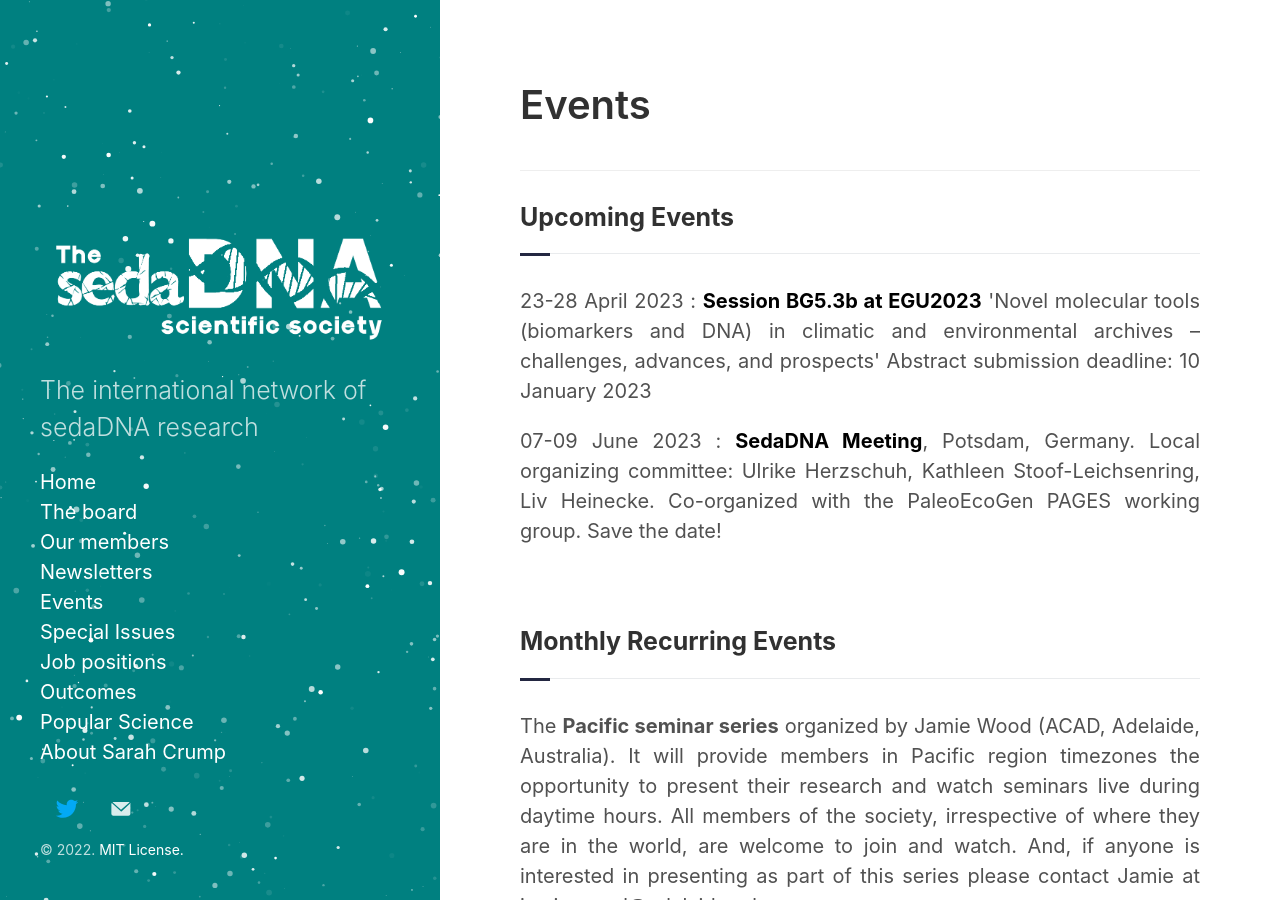
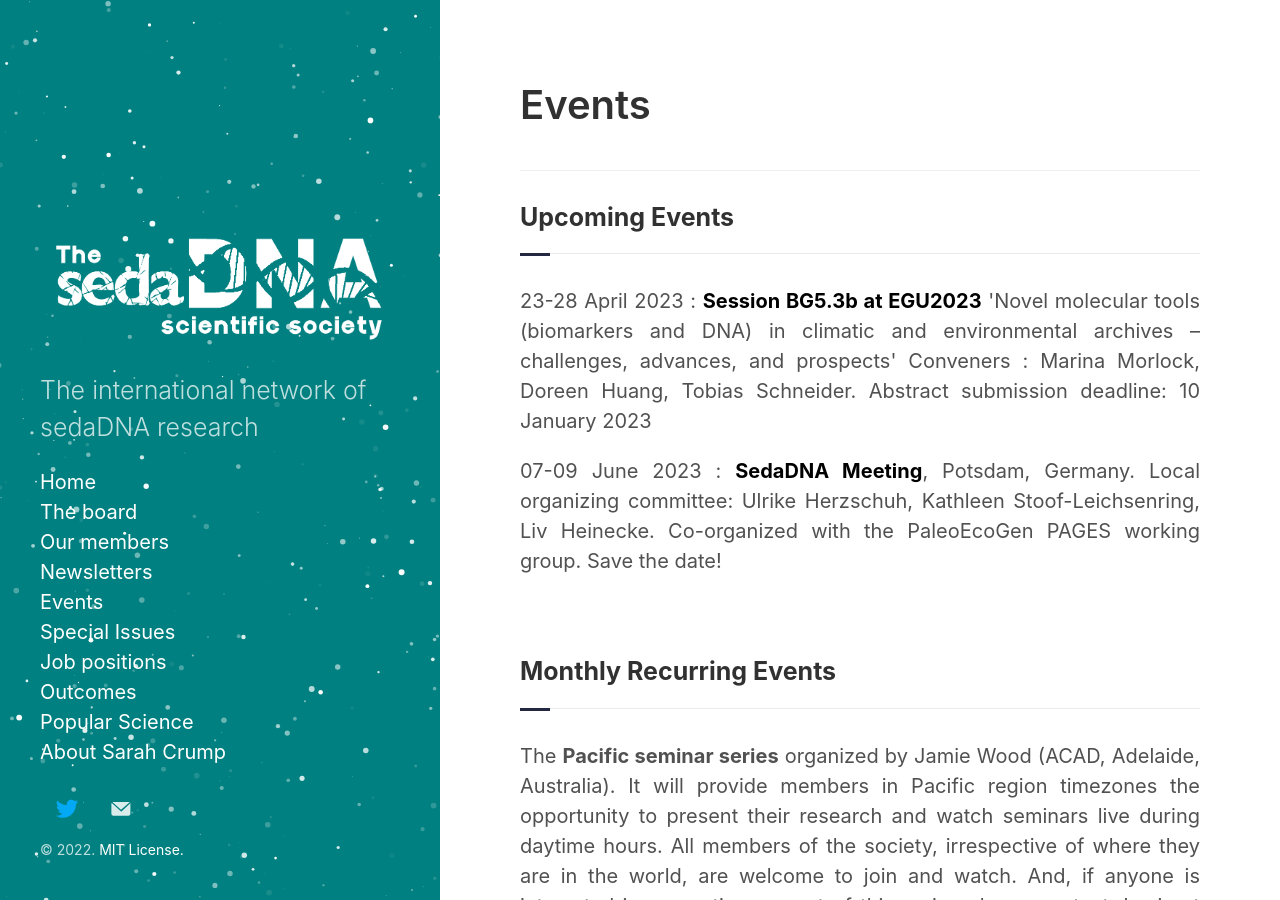
Before and after one commit to sedadna/sedadna.github.io, a Jekyll site: the page built from category/events.md, in a window 1280 px wide and 900 px high. Built offline with Jekyll 4.4.1, drawn with Linux system fonts in a browser that asks for light colours.

Commit message:
Update events.md

```diff
--- a/category/events.md
+++ b/category/events.md
@@ -7,7 +7,7 @@ title: Events
 
 <div class="intro">
 <h3 class="section-title underline">Upcoming Events</h3>
-<p>23-28 April 2023 : <a href="https://meetingorganizer.copernicus.org/EGU23/session/45007" target="_blank"><b>Session BG5.3b at EGU2023</b></a> 'Novel molecular tools (biomarkers and DNA) in climatic and environmental archives – challenges, advances, and prospects' Abstract submission deadline: 10 January 2023</p>
+<p>23-28 April 2023 : <a href="https://meetingorganizer.copernicus.org/EGU23/session/45007" target="_blank"><b>Session BG5.3b at EGU2023</b></a> 'Novel molecular tools (biomarkers and DNA) in climatic and environmental archives – challenges, advances, and prospects' Conveners : Marina Morlock, Doreen Huang, Tobias Schneider. Abstract submission deadline: 10 January 2023</p>
 <p>07-09 June 2023 : <a href="https://docs.google.com/document/d/13tvQSsiWDWVYNwo638D9ByT3cKc1HLZsXTSC_3GRtSY/edit?usp=sharing" target="_blank"><b>SedaDNA Meeting</b></a>, Potsdam, Germany. Local organizing committee: Ulrike Herzschuh, Kathleen Stoof-Leichsenring, Liv Heinecke. Co-organized with the PaleoEcoGen PAGES working group.  Save the date!</p>
 
 <br>
```
